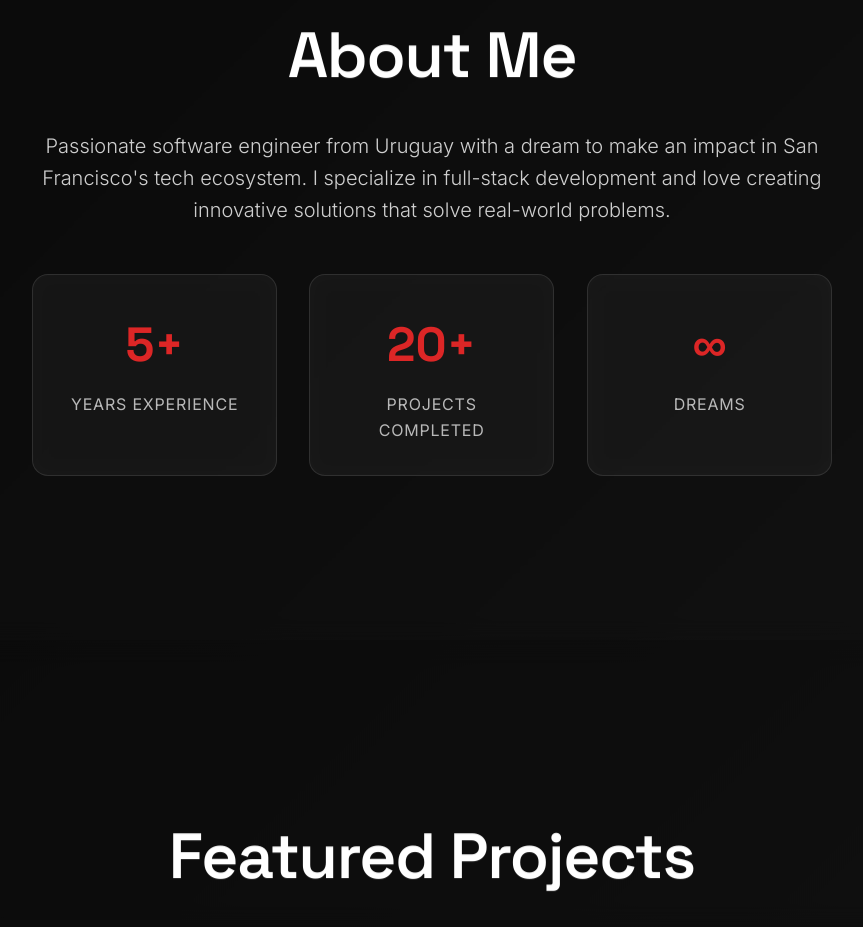
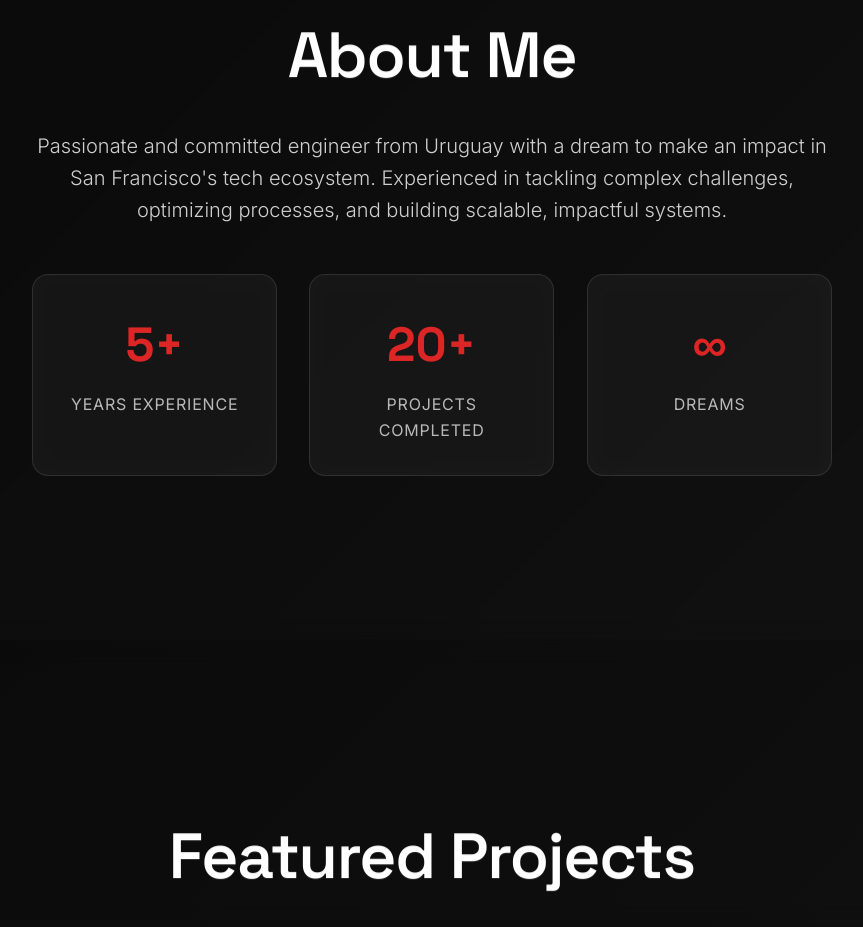
Before and after one commit to suarezfran/bridge-my-story, a React (Vite) app: page / in a window 1280 px wide. Shown: the part 960-1887 px from the top of the page, without its empty margins (208-1071 px from the left). Built offline with nearby package versions, Linux system fonts and the light colour scheme.

Commit message:
chore: change about me text

```diff
--- a/src/components/sections/AboutSection.tsx
+++ b/src/components/sections/AboutSection.tsx
@@ -1,6 +1,6 @@
 import React from 'react';
 import { motion } from 'framer-motion';
-import { fadeInUp, staggerContainer, staggerItem } from '@/utils/animations';
+import { staggerContainer, staggerItem } from '@/utils/animations';
 import { StatItem } from '@/types';
 
 interface AboutSectionProps {
@@ -31,9 +31,9 @@ const AboutSection: React.FC<AboutSectionProps> = ({ stats }) => {
           className="section-description"
           variants={staggerItem}
         >
-          Passionate software engineer from Uruguay with a dream to make an impact
-          in San Francisco's tech ecosystem. I specialize in full-stack development
-          and love creating innovative solutions that solve real-world problems.
+          Passionate and committed engineer from Uruguay with a dream to make an impact
+          in San Francisco's tech ecosystem. Experienced in tackling complex challenges,
+          optimizing processes, and building scalable, impactful systems.
         </motion.p>
 
         <motion.div
```
